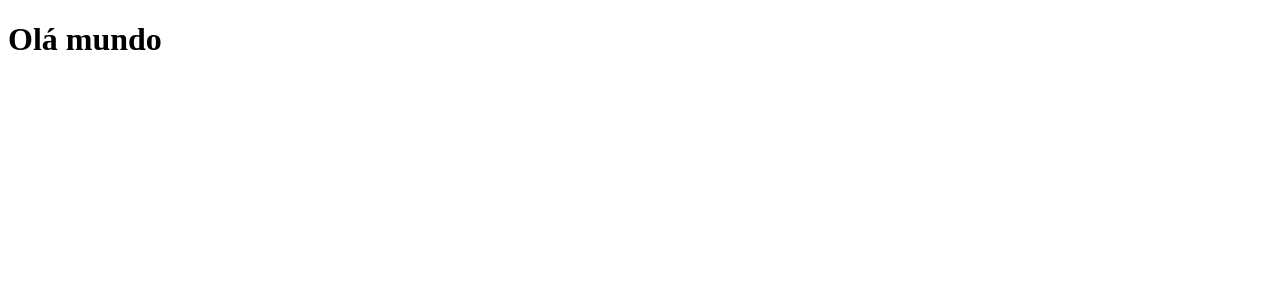
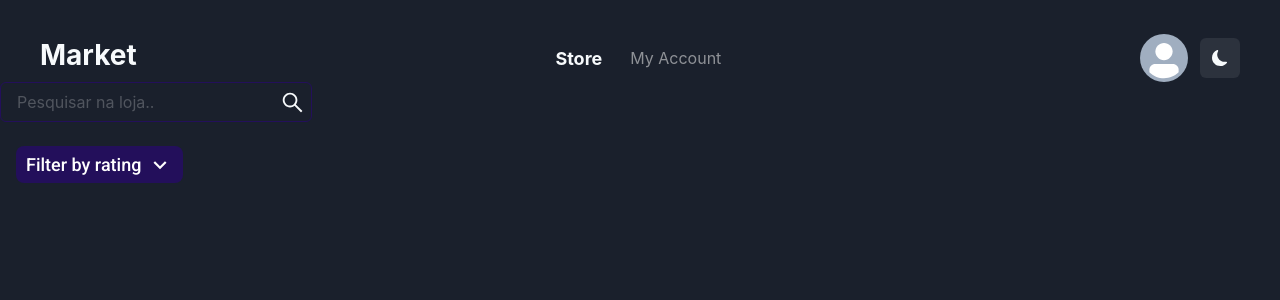
Before and after one commit to Joao-vi/market-store-challenge, a Next.js app: page / in a window 1280 px wide. Shown: the top 300 px of the page. Built offline with nearby package versions, Linux system fonts and the light colour scheme.

Commit message:
Header/SearchInput/SelectButtom DONE

```diff
--- a/package.json
+++ b/package.json
@@ -14,7 +14,8 @@
     "framer-motion": "^4.1.17",
     "next": "12.0.4",
     "react": "17.0.2",
-    "react-dom": "17.0.2"
+    "react-dom": "17.0.2",
+    "react-icons": "^4.3.1"
   },
   "devDependencies": {
     "@types/node": "16.11.9",
--- a/pages/_app.tsx
+++ /dev/null
@@ -1,7 +0,0 @@
-import type { AppProps } from "next/app";
-
-function MyApp({ Component, pageProps }: AppProps) {
-  return <Component {...pageProps} />;
-}
-
-export default MyApp;
--- a/pages/index.tsx
+++ /dev/null
@@ -1,8 +0,0 @@
-import type { NextPage } from "next";
-import Head from "next/head";
-
-const Home: NextPage = () => {
-  return <h1>Olá mundo</h1>;
-};
-
-export default Home;
--- /dev/null
+++ b/src/components/Header/index.tsx
@@ -0,0 +1,39 @@
+// prettier-ignore
+import { Flex, Text, HStack, Link, Avatar, IconButton,useColorModeValue, useColorMode } from "@chakra-ui/react";
+import { BsSunFill, BsMoonFill } from "react-icons/bs";
+
+export function Header() {
+  const { colorMode, toggleColorMode } = useColorMode();
+  const toggleThemeButton = useColorModeValue(<BsSunFill />, <BsMoonFill />);
+
+  return (
+    <Flex
+      as="header"
+      justifyContent="space-between"
+      maxW={1200}
+      w="94%"
+      mx="auto"
+      pt={34}
+    >
+      <Text as="span" fontWeight="700" fontSize={28}>
+        Market
+      </Text>
+      <HStack as="nav" spacing="28px">
+        <Link href="" fontWeight="bold" fontSize={18}>
+          Store
+        </Link>
+        <Link href="" color={useColorModeValue("", "#eeeeee8c")}>
+          My Account
+        </Link>
+      </HStack>
+      <HStack spacing="12px">
+        <Avatar />
+        <IconButton
+          aria-label="Toggle theme mode."
+          icon={toggleThemeButton}
+          onClick={toggleColorMode}
+        />
+      </HStack>
+    </Flex>
+  );
+}
--- /dev/null
+++ b/src/components/SearchInput/CustomSelect/index.tsx
@@ -0,0 +1,50 @@
+import { useCallback, useEffect, useReducer, useState } from "react";
+
+import { SelectDropDown, SelectButton } from "./styles";
+import { Flex } from "@chakra-ui/react";
+
+import { MdOutlineKeyboardArrowDown } from "react-icons/md";
+
+export function SelectInput() {
+  const [isDropDownVisible, toggleDropDownVisible] = useReducer((prevState) => !prevState, false);
+  const [selectButtonLabel, setSelectButtonLabel] = useState("");
+
+  const handleCloseDropDownClickOutside = useCallback(() => {
+    if (isDropDownVisible) toggleDropDownVisible();
+  }, [isDropDownVisible]);
+
+  useEffect(() => {
+    document.addEventListener("click", handleCloseDropDownClickOutside);
+    return () => document.removeEventListener("click", handleCloseDropDownClickOutside);
+  }, [handleCloseDropDownClickOutside]);
+
+  function handleChangeSelectButtonLabel(event: any) {
+    setSelectButtonLabel(event.target.innerHTML);
+  }
+  return (
+    <Flex flexDir="column" justifyContent="center" ml="4" fontSize="18px" position="relative">
+      <SelectButton onClick={toggleDropDownVisible}>
+        {selectButtonLabel || "Filter by rating"}
+        <MdOutlineKeyboardArrowDown fontSize="26px" />
+      </SelectButton>
+      {isDropDownVisible && (
+        <SelectDropDown onClick={handleChangeSelectButtonLabel}>
+          <label htmlFor="op-1">1 Star</label>
+          <input type="radio" id="op-1" name="stars-number" value="1" />
+
+          <label htmlFor="op-2">2 Stars</label>
+          <input type="radio" id="op-2" name="stars-number" value="2" />
+
+          <label htmlFor="op-3">3 Stars</label>
+          <input type="radio" id="op-3" name="stars-number" value="3" />
+
+          <label htmlFor="op-4">4 Stars</label>
+          <input type="radio" id="op-4" name="stars-number" value="4" />
+
+          <label htmlFor="op-5">5 Stars</label>
+          <input type="radio" id="op-5" name="stars-number" value="5" />
+        </SelectDropDown>
+      )}
+    </Flex>
+  );
+}
--- /dev/null
+++ b/src/components/SearchInput/CustomSelect/styles.ts
@@ -0,0 +1,44 @@
+import styled from "@emotion/styled";
+
+export const SelectButton = styled.button`
+  display: flex;
+  justify-content: space-between;
+  align-items: center;
+  border-radius: 8px;
+  padding: 5px 10px;
+  gap: 5px;
+  width: 167px;
+
+  background-color: #230f5b;
+  color: #fff;
+  font-family: "Roboto";
+  font-weight: 500;
+`;
+
+export const SelectDropDown = styled.div`
+  position: absolute;
+  top: 38px;
+  width: 100%;
+  z-index: 1;
+  display: flex;
+  flex-direction: column;
+  border-radius: 8px;
+
+  background-color: #230f5b;
+  color: #fff;
+  box-shadow: rgba(149, 157, 165, 0.2) 0px 8px 24px;
+
+  label {
+    cursor: pointer;
+    padding: 5px 0 5px 10px;
+
+    font-weight: 500;
+    transition: filter 0.2 ease;
+    &:hover {
+      filter: opacity(0.7);
+    }
+  }
+  input {
+    display: none;
+  }
+`;
--- /dev/null
+++ b/src/components/SearchInput/index.tsx
@@ -0,0 +1,25 @@
+// prettier-ignore
+import { Input, InputGroup, InputRightElement, Icon ,Stack,Flex, } from "@chakra-ui/react";
+import { AiOutlineSearch } from "react-icons/ai";
+
+import { SelectInput } from "./CustomSelect/";
+
+export function SearchInput() {
+  return (
+    <Stack spacing="24px" w="312px">
+      <InputGroup w="312px">
+        <Input
+          placeholder="Pesquisar na loja.."
+          variant="outline"
+          borderColor="#230F5B"
+        />
+        <InputRightElement>
+          <Icon fontSize="25px" as={AiOutlineSearch} />
+        </InputRightElement>
+      </InputGroup>
+      <Flex>
+        <SelectInput />
+      </Flex>
+    </Stack>
+  );
+}
--- /dev/null
+++ b/src/pages/_app.tsx
@@ -0,0 +1,17 @@
+import type { AppProps } from "next/app";
+
+import { ChakraProvider } from "@chakra-ui/react";
+import { theme } from "../styles/theme";
+
+import { Header } from "../components/Header";
+
+function MyApp({ Component, pageProps }: AppProps) {
+  return (
+    <ChakraProvider theme={theme}>
+      <Header />
+      <Component {...pageProps} />
+    </ChakraProvider>
+  );
+}
+
+export default MyApp;
--- /dev/null
+++ b/src/pages/_document.tsx
@@ -0,0 +1,27 @@
+import Document, { Html, Head, Main, NextScript } from "next/document";
+import { ColorModeScript } from "@chakra-ui/react";
+import { theme } from "../styles/theme";
+
+class MyDocument extends Document {
+  render() {
+    return (
+      <Html>
+        <Head>
+          <link rel="preconnect" href="https://fonts.googleapis.com" />
+          <link rel="preconnect" href="https://fonts.gstatic.com" />
+          <link
+            href="https://fonts.googleapis.com/css2?family=Roboto:wght@400;500;700;900&display=swap"
+            rel="stylesheet"
+          />
+        </Head>
+        <body>
+          <ColorModeScript initialColorMode={"dark"} />
+          <Main />
+          <NextScript />
+        </body>
+      </Html>
+    );
+  }
+}
+
+export default MyDocument;
--- /dev/null
+++ b/src/pages/index.tsx
@@ -0,0 +1,19 @@
+import type { NextPage } from "next";
+import Head from "next/head";
+
+import { Text, Box, Button, useColorMode } from "@chakra-ui/react";
+
+import { SearchInput } from "../components/SearchInput";
+export default function Home() {
+  const { colorMode, toggleColorMode } = useColorMode();
+  return (
+    <>
+      <Head>
+        <title>Store | Market</title>
+      </Head>
+      <Box as="main">
+        <SearchInput />
+      </Box>
+    </>
+  );
+}
--- /dev/null
+++ b/src/styles/theme.ts
@@ -0,0 +1,29 @@
+import {
+  extendTheme,
+  ThemeConfig,
+  ColorModeProviderProps,
+  ThemeProviderProps,
+} from "@chakra-ui/react";
+import { mode } from "@chakra-ui/theme-tools";
+
+const config: ThemeConfig = {
+  initialColorMode: "light",
+  useSystemColorMode: false,
+};
+export const theme = extendTheme({
+  config,
+  styles: {
+    global: (props: ColorModeProviderProps) => {
+      return {
+        body: {
+          bg: mode("#E5E5E5", "rgb(26 32 44)")(props),
+          color: mode("#230F5B", "#F7FAFC")(props),
+        },
+      };
+    },
+    fonts: {
+      heading: "Roboto",
+      body: "Roboto",
+    },
+  },
+});
```
Also changed, not shown: 2 other files (tests, documents, lock files or other folders).
